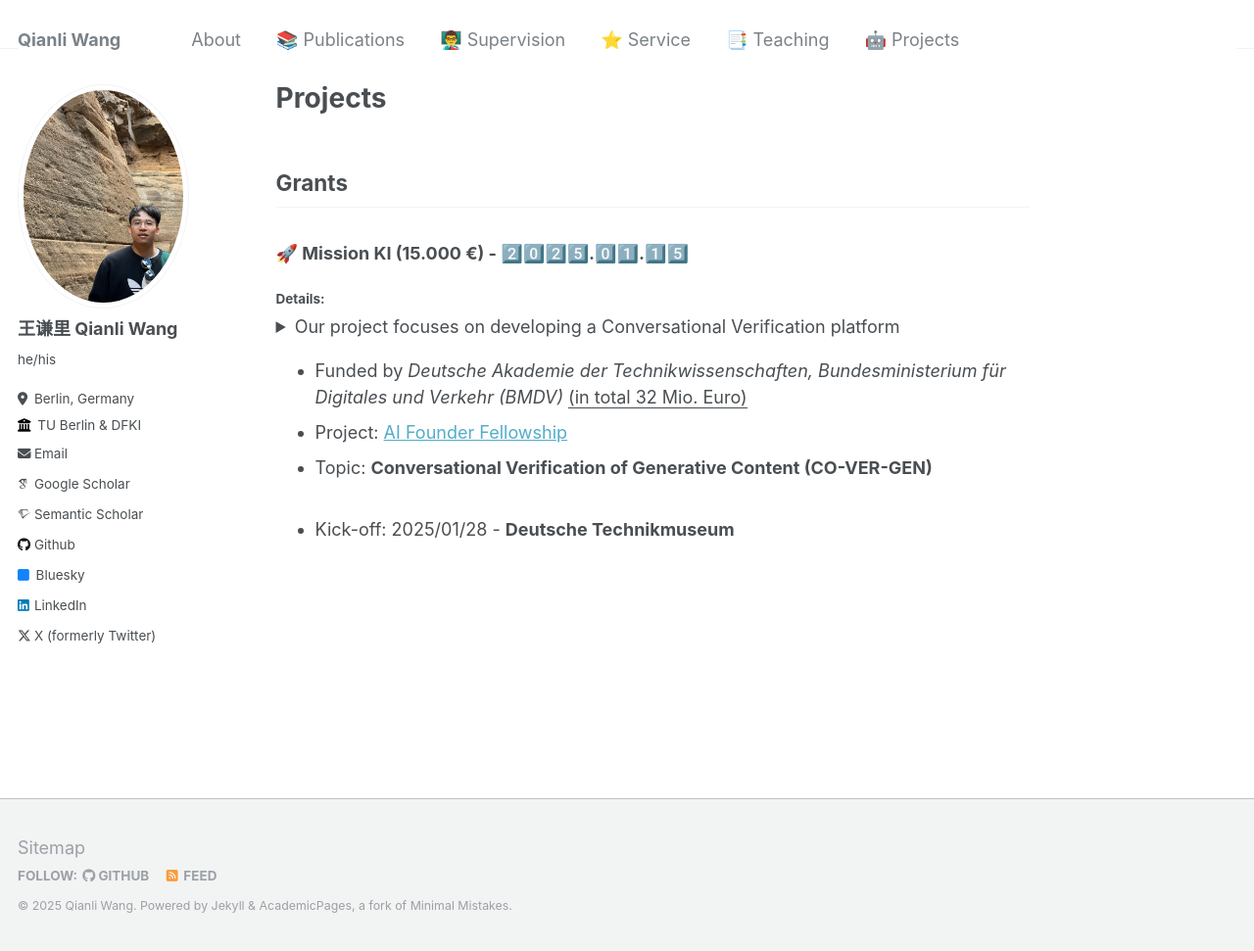
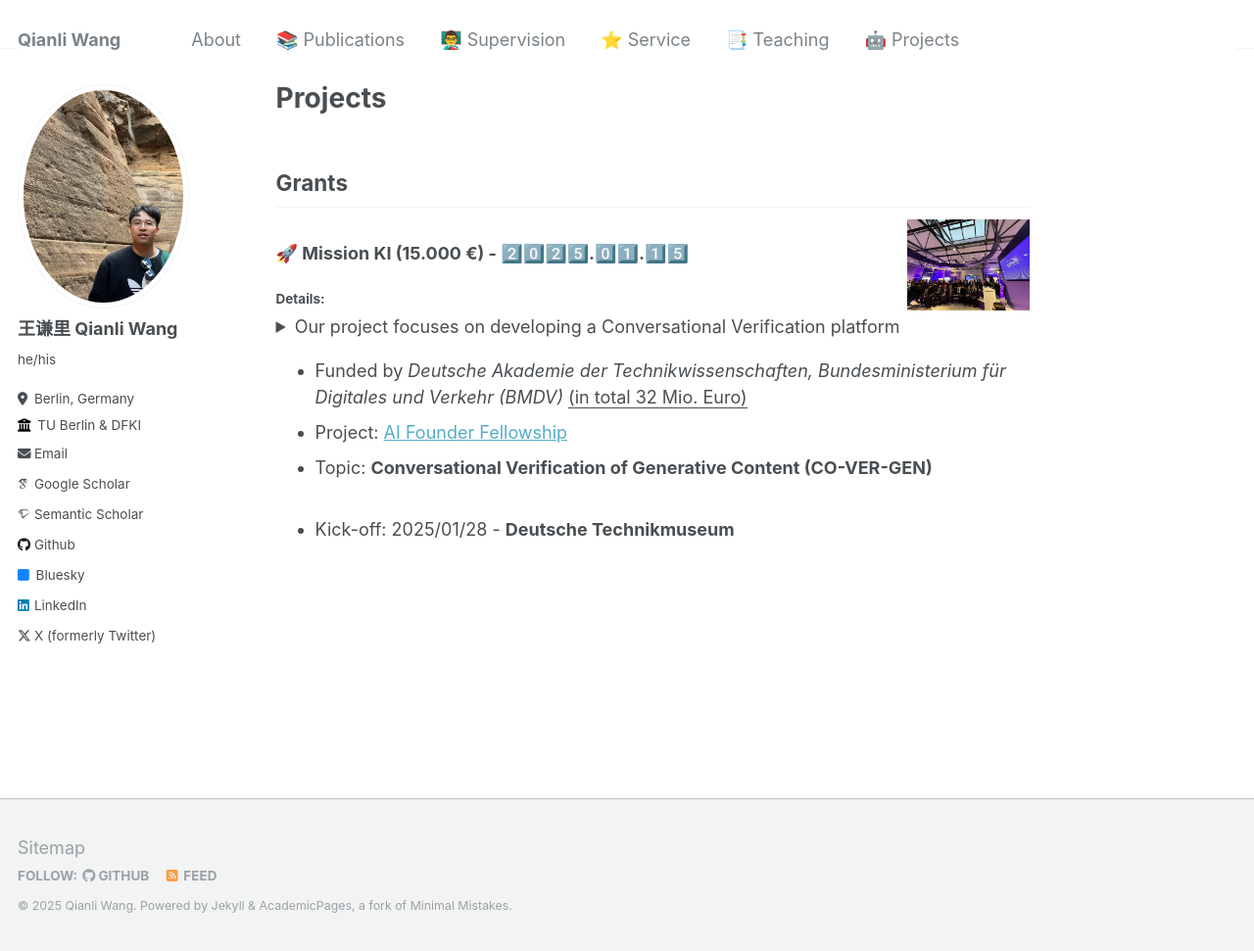
Before and after one commit to qiaw99/qiaw99.github.io, a Jekyll site: the page built from projects/index.md, in a window 1280 px wide and 971 px high. Shown: the whole window at 98% size. Built offline with Jekyll 4.4.1, drawn with Linux system fonts in a browser that asks for light colours; some web fonts are replaced.

Commit message:
add photo

```diff
--- a/projects/index.md
+++ b/projects/index.md
@@ -6,6 +6,9 @@ title: "Projects"
 ---
 
 ## Grants
+
+
+<img src="https://raw.githubusercontent.com/qiaw99/qiaw99.github.io/main/figures/mission_ki.jpg?raw=true" width="125px" align="right">
 
 ### 🚀 Mission KI (15.000 €) - 2️⃣0️⃣2️⃣5️⃣.0️⃣1️⃣.1️⃣5️⃣
 #### Details:
```
Also changed, not shown: figures/mission_ki.jpg (added).
